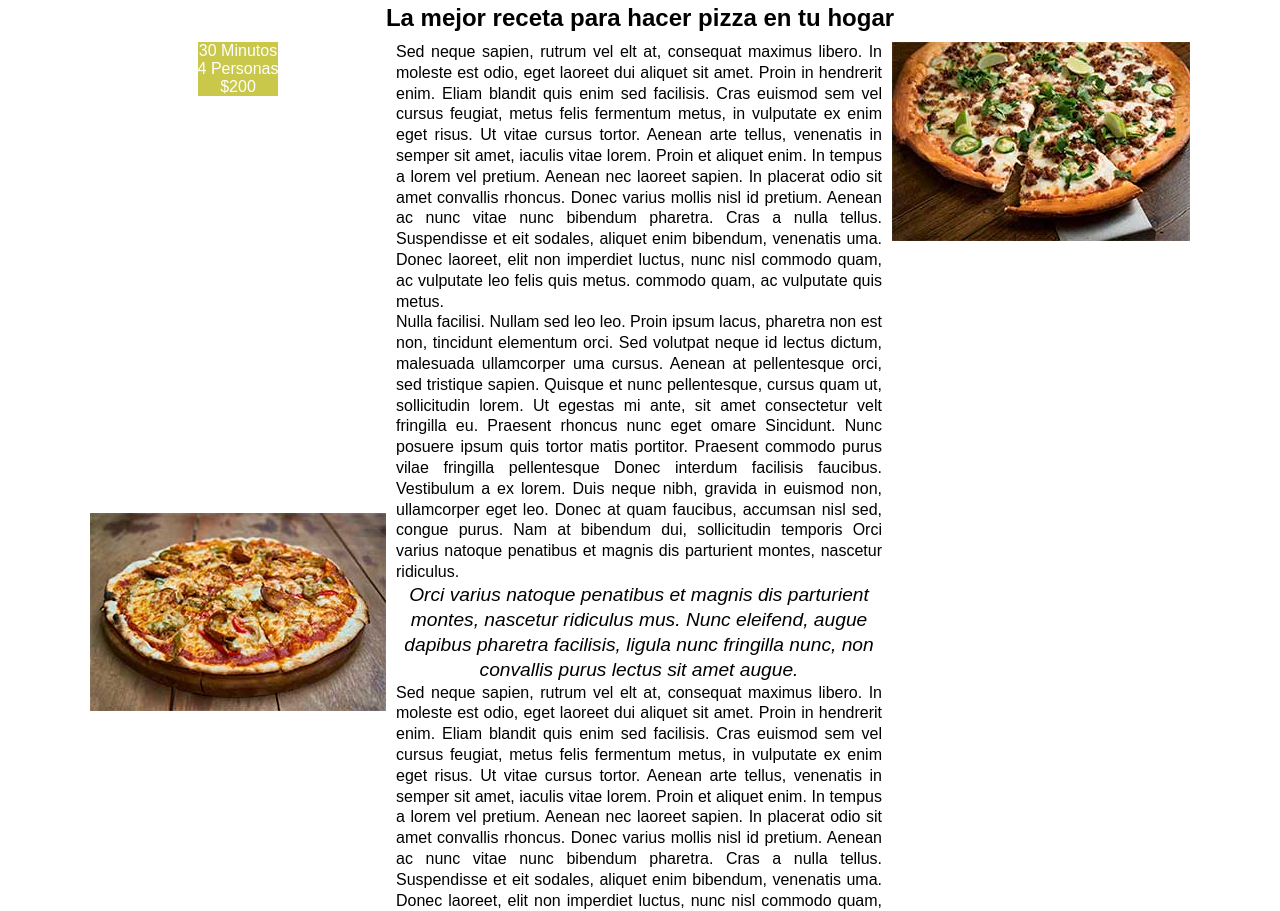
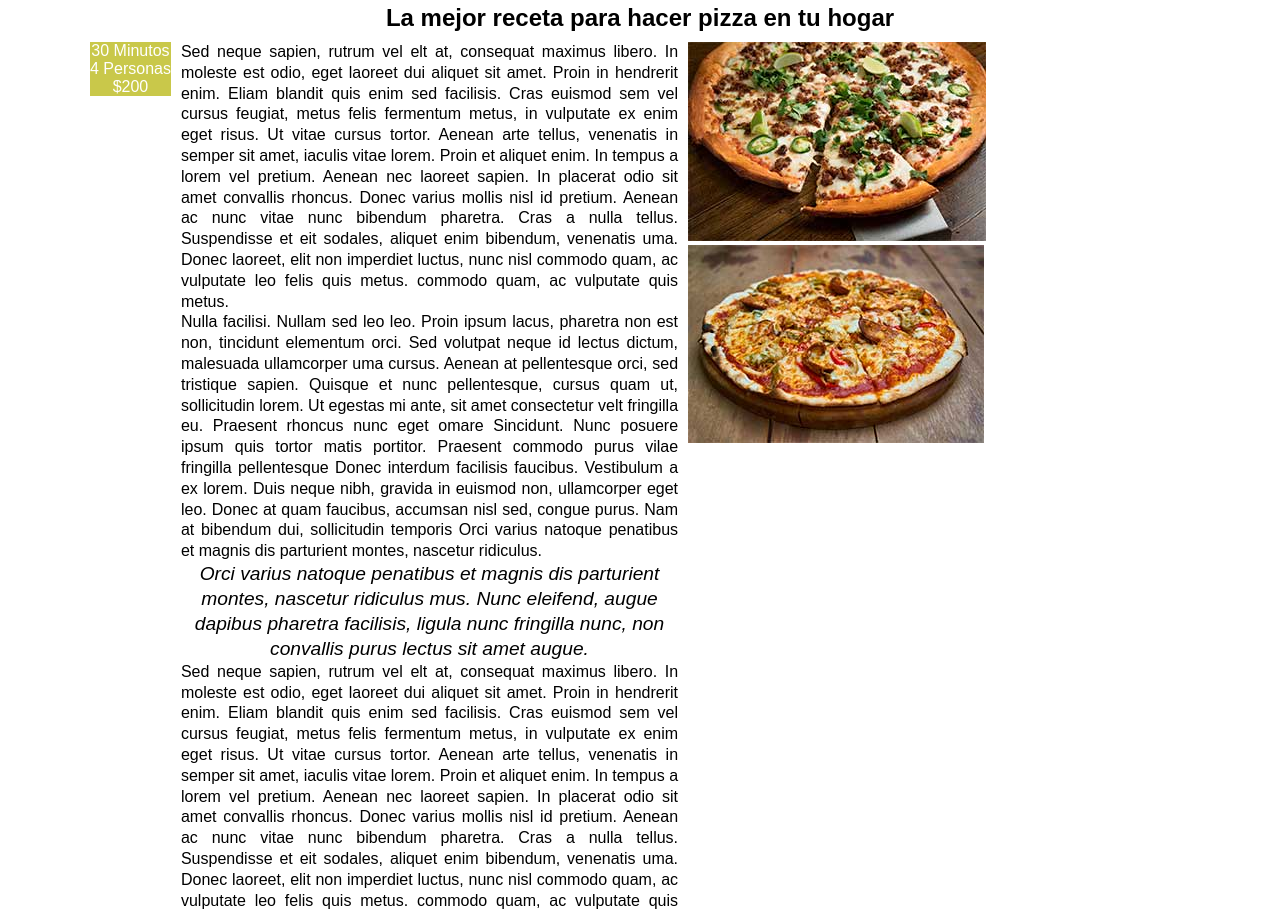
Before and after one commit to cmardom/grid2, a plain HTML site: page index.html in a window 1280 px wide. Shown: the part 698-1609 px from the top of the page. Drawn offline with Linux system fonts and the light colour scheme.

Commit message:
posicionamiento movil

```diff
--- a/index.html
+++ b/index.html
@@ -33,6 +33,21 @@
 
 
     <main class="container">
+        <div class="recipeData">
+            <ul>
+                <li>30 Minutos</li>
+                <li>4 Personas</li>
+                <li>$200</li>
+            </ul>
+        </div>
+
+        <div class="images">
+            <img  src="img/mini1.jpg">
+            <img  src="img/mini2.jpg">
+        </div>
+
+
+
         <h2>La mejor receta para hacer pizza en tu hogar</h2>
 
 
@@ -53,19 +68,6 @@
                 Nulla facilisi. Nullam sed leo leo. Proin ipsum lacus, pharetra non est non, tincidunt elementum orci.
             </p>
         </div>
-
-        <div class="recipeData">
-            <ul>
-                <li>30 Minutos</li>
-                <li>4 Personas</li>
-                <li>$200</li>
-            </ul>
-        </div>
-
-
-            <img src="img/mini1.jpg">
-            <img src="img/mini2.jpg">
-
 
     </main>
 
--- a/styles/styles.scss
+++ b/styles/styles.scss
@@ -21,15 +21,10 @@ header{
         background-color: black;
         color: white;
 
-
-
-
         ul{
             list-style-type: none;
-
             display: grid;
             grid-template-columns: repeat(auto-fit, minmax($min_menu_width, 1fr));
-
 
             li{
                 @include hover_nav($green_color, black);
@@ -38,24 +33,14 @@ header{
                 padding: 3px;
             }
         }
-
-
-
-
     }
 }
 
 
 
 main{
+    @include screen_desktop{
         display: grid;
-    //grid-template-columns: 1fr;
-    grid-template-columns: minmax(10px, max-content) auto minmax(100px, max-content);
-    grid-template-rows: 1fr;
-    gap: 10px;
-    /*EN MOVIL NO HACE FALTA GRID*/
-
-    @include screen_desktop{
         grid-template-columns: minmax(10px, max-content) auto minmax(100px, max-content);
         grid-template-rows: repeat(4, auto);
         gap: 10px;
@@ -64,15 +49,10 @@ main{
     }
 
     .recipeData{
-        grid-column: 1 / -1;
-        grid-row: 2 / 3;
-
         @include screen_desktop{
             grid-column: 1 / 2;
             grid-row: 2 / 3;
         }
-
-
 
         ul{
             background-color: $green_color;
@@ -80,69 +60,56 @@ main{
             color: white;
             text-align: center;
 
-            li{
-                //padding: 10px;
 
-            }
         }
     }
 
     .images{
-        grid-column: 1 / -1;
-        grid-row: 3 / 4;
-        //display: grid;
-        //grid-template-columns: minmax(10px, max-content) auto minmax(100px, max-content);
-        //gap: 10px;
+        display: grid;
+        grid-template-columns: repeat(auto-fit, minmax(200px, fr));
+        justify-content: center;
+        gap: 10px;
 
+       @include screen_desktop{
+        display: inline;
+       }
 
-
-
-        :nth-child(1){
-           // grid-column: 2 / 3;
-           // grid-row: 1 / 2;
+        /*:nth-child(1){
             @include screen_desktop{
                 grid-column: 3 / 4;
                 grid-row: 2 / 3;
             }
-
         }
 
         :nth-child(2){
+            @include screen_desktop{
                 grid-column: 1 / 2;
                 grid-row: 3 / 4;
-
-
             }
+        }*/
 
     }
 
 
     h2{
         text-align: center;
-        grid-column: 1 / 4;
-        grid-row: 4 / 5;
 
         @include screen_desktop{
             grid-row: 1 / 2;
             grid-column: 1 / -1;
         }
 
-
     }
 
 
     .recipeText{
-        grid-column: 1 / 4;
-        grid-row: 5 / 6;
         text-align: justify;
         line-height: 1.3;
-
 
         .quote{
             font-style: italic;
             font-size: larger;
             text-align: center;
-
         }
 
         @include screen_desktop{
@@ -160,13 +127,11 @@ footer{
         grid-template-columns: repeat(auto-fit, minmax($min_menu_width, 1fr));
         display: grid;
 
-
         .footerList{
             list-style-type: none;
             grid-column: span 1;
             text-align: center;
             padding-bottom: 1em;
-
 
             :nth-child(1){
                 font-weight: bold;
@@ -179,10 +144,7 @@ footer{
                 line-height: 1.5;
 
             }
-
         }
-
-
     }
 
     p{
```
Also changed, not shown: styles/styles.css, 1 other file. Lines whose indentation alone changed are shown as unchanged.
